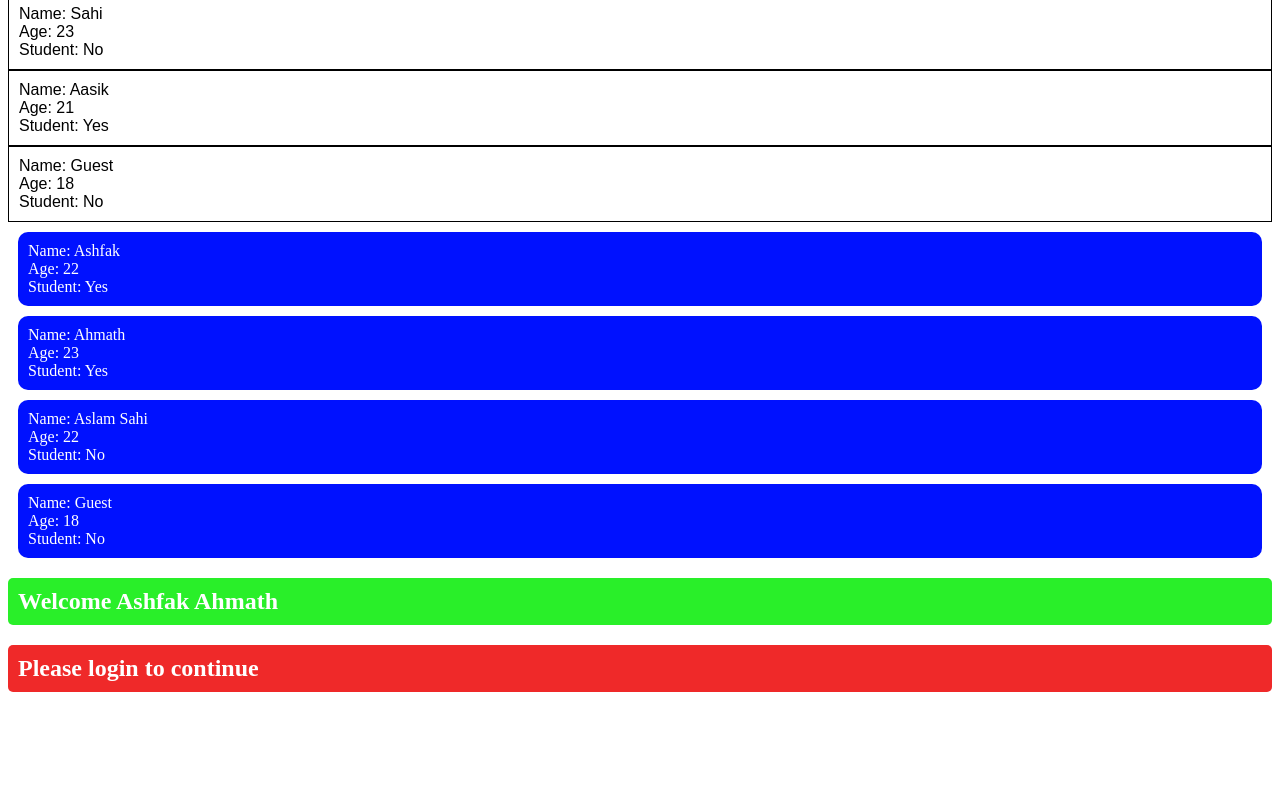
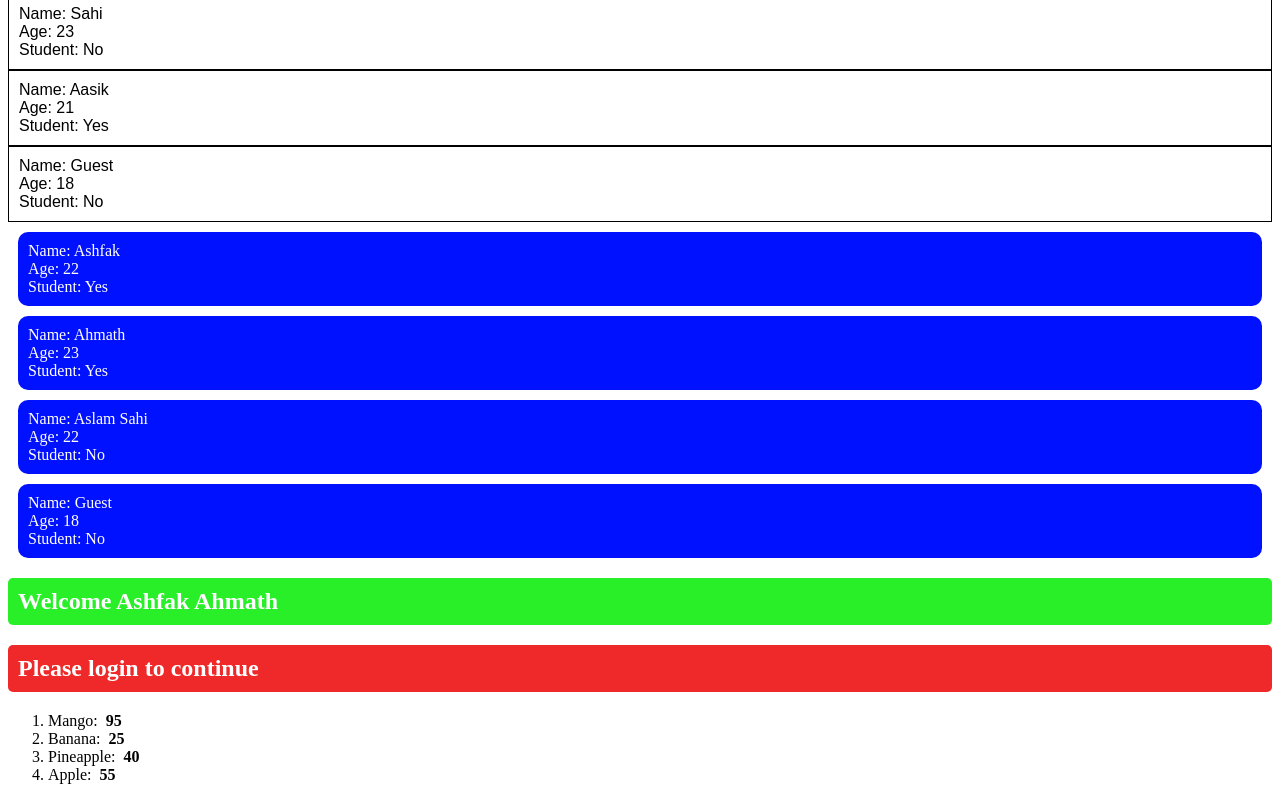
Before and after one commit to AshfakAhmath/react-learning, a React (Vite) app in the folder react-learning/: page / in a window 1280 px wide. Shown: the part 644-1444 px from the top of the page. Before the commit the page ends 1356 px from the top, so only its background shows below. Built offline with nearby package versions, Linux system fonts and the light colour scheme.

Commit message:
Add List component to display a sorted list of fruits

```diff
--- a/react-learning/src/App.jsx
+++ b/react-learning/src/App.jsx
@@ -4,6 +4,7 @@ import Card from "./Card";
 import Food from "./Food";
 import Footer from "./Footer";
 import Header from "./Header";
+import List from "./List";
 import Student from "./Student";
 import StudentCard from "./StudentCard/StudentCard";
 import UserGreeting from "./UserGreeting";
@@ -30,6 +31,7 @@ function App() {
       <StudentCard />
       <UserGreeting username="Ashfak Ahmath" isLogin={true}/>
       <UserGreeting />
+      <List />
     </>
   );
 }
--- /dev/null
+++ b/react-learning/src/List.jsx
@@ -0,0 +1,15 @@
+function List() {
+  const fruits = [
+    { id: 1, name: "Mango", calories: 95 },
+    { id: 2, name: "Banana", calories: 25 },
+    { id: 3, name: "Pineapple", calories: 40 },
+    { id: 4, name: "Apple", calories: 55 },
+  ];
+
+  fruits.sort();
+
+  const newList = fruits.map((fruit) => <li key={fruit.id}>{fruit.name}:&nbsp; <b>{fruit.calories}</b></li>);
+  return <ol>{newList}</ol>;
+}
+
+export default List;
```
